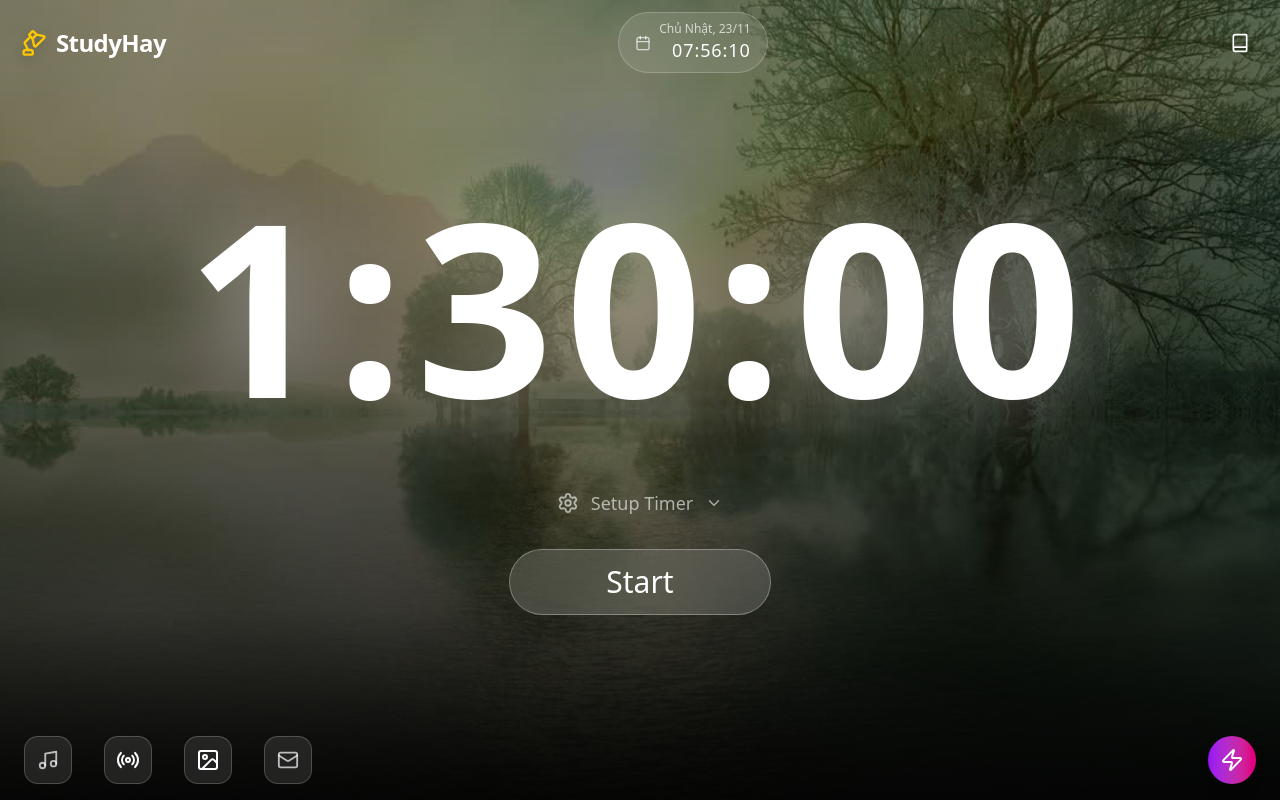
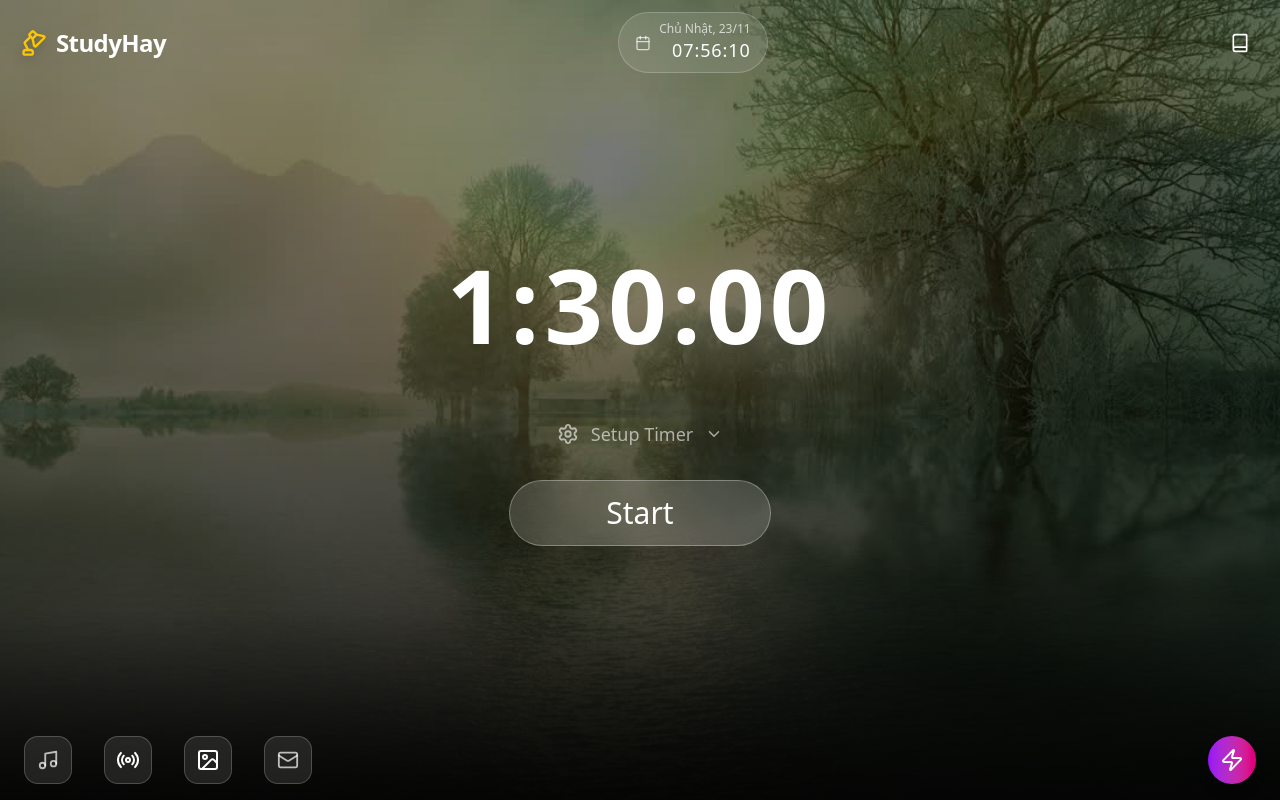
Before and after one commit to Huy2304/study, a Next.js app: page / in a window 1280 px wide. Built offline with nearby package versions, Linux system fonts and the light colour scheme.

Commit message:
update clock render device

```diff
--- a/src/components/CLockDown.tsx
+++ b/src/components/CLockDown.tsx
@@ -118,7 +118,11 @@ export function CLockDown() {
                 <div
                     onClick={toggleTimer}
                     className={`select-none cursor-pointer font-bold tracking-wider text-white leading-none drop-shadow-2xl transition-all duration-700
-            ${isSuperFocus ? "text-[14vw] md:text-[12vw] lg:text-[11vw] xl:text-[10vw]" : "text-[7em] sm:text-[9em] md:text-[11em] lg:text-[13em] xl:text-[15em]"}`}
+            ${
+                        isSuperFocus
+                            ? "text-[18vw] sm:text-[16vw] md:text-[14vw] lg:text-[12vw] xl:text-[10vw] 2xl:text-[9vw]"
+                            : "text-[16vw] sm:text-[11vw] md:text-[10vw] lg:text-[9vw]  xl:text-[8vw]  2xl:text-[7vw]"
+                    }`}
                     style={{ textShadow: "0 0 80px rgba(255,255,255,0.5)", fontVariantNumeric: "tabular-nums" }}
                 >
                     {format(timeLeft)}
```
